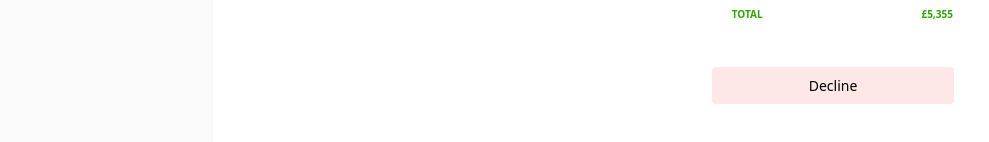
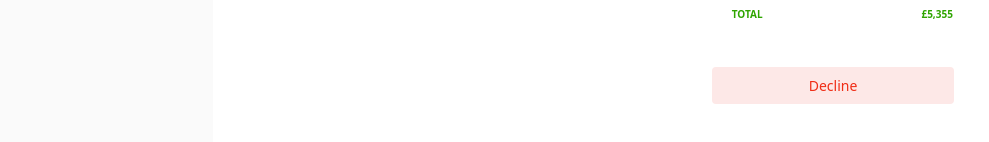
Before and after one commit to Dynamitetechdev/loggworks, a Next.js app: page /message/quote/1 in a window 1280 px wide. Both pictures are taken after a click on the button "Declined". Shown: the part 502-644 px from the top of the page, without its empty margins (0-989 px from the left). Built offline with nearby package versions, Linux system fonts and the light colour scheme.

Commit message:
Chore: Building

```diff
--- a/pages/message/quote/[id].tsx
+++ b/pages/message/quote/[id].tsx
@@ -193,7 +193,7 @@ const Quote = () => {
 
                 {quoteRequest && (
                   <div className="acceptRequest flex mt-9 justify-end ">
-                    <button className="bg-[#FDE8E7] text-dark w-7/12 text-[14px] text-[#F02D16] py-[8px] px-4 rounded mt-2 capitalize">
+                    <button className="bg-[#FDE8E7] w-7/12 text-[14px] text-[#F02D16] py-[8px] px-4 rounded mt-2 capitalize">
                       {quoteRequest}
                     </button>
                   </div>
```
